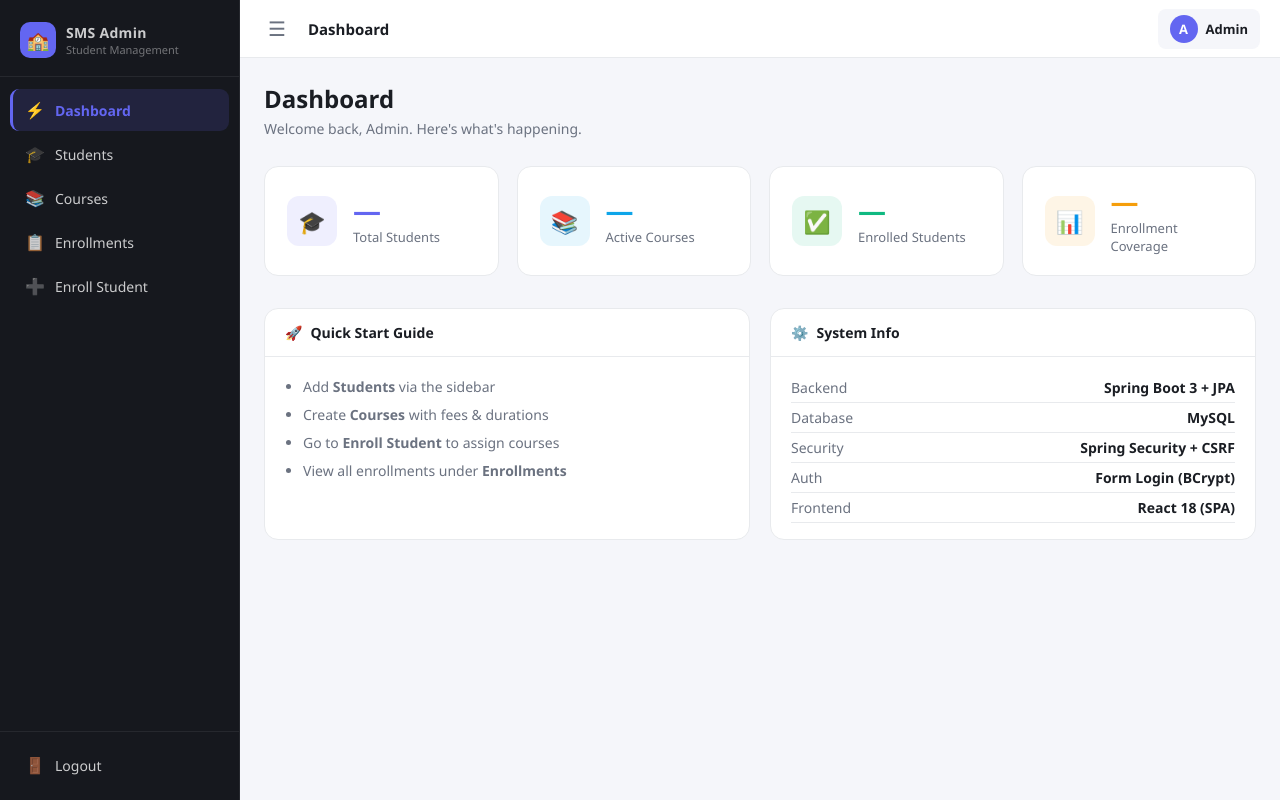
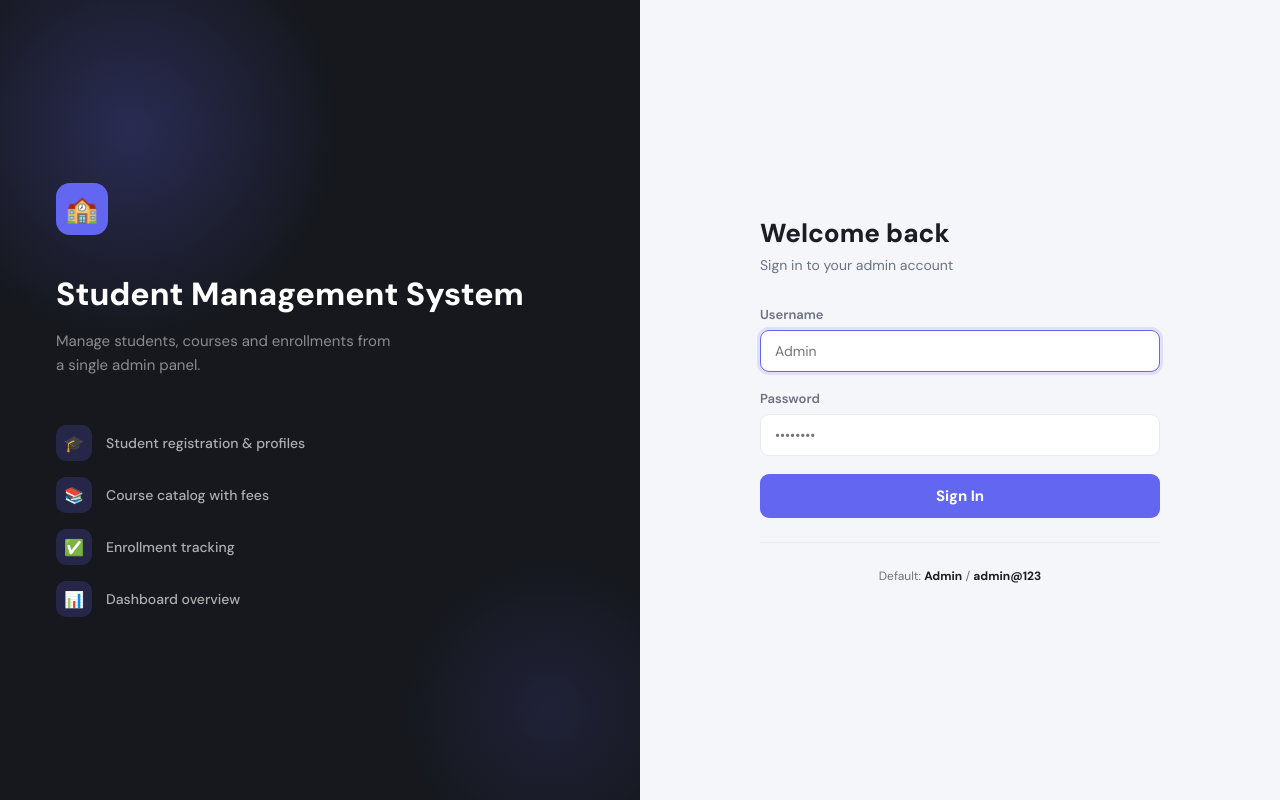
Before and after one commit to JGRex-Joy/student-management-frontend, a React (Vite) app: page / in a window 1280 px wide. Built offline with nearby package versions, Linux system fonts and the light colour scheme; no server answers.

Commit message:
almost finished

```diff
--- a/src/App.jsx
+++ b/src/App.jsx
@@ -52,10 +52,9 @@
 
 export default function App() {
   const [view, setView] = useState('dashboard');
-  // React controls routing — no server-side pages needed
-  const [page, setPage] = useState(
-    window.location.pathname === '/login' ? 'login' : 'app'
-  );
+  // Always start on login — user must authenticate first.
+  // After successful login, onSuccess() switches to 'app'.
+  const [page, setPage] = useState('login');
 
   if (page === 'login') {
     return (
@@ -69,7 +68,7 @@
   return (
     <>
       <style>{GLOBAL_CSS}</style>
-      <Layout activeView={view} onNavigate={setView}>
+      <Layout activeView={view} onNavigate={setView} onLogout={() => setPage('login')}>
         {view === 'dashboard'   && <Dashboard />}
         {view === 'students'    && <Students />}
         {view === 'courses'     && <Courses />}
--- a/src/components/layout/Layout.jsx
+++ b/src/components/layout/Layout.jsx
@@ -1,4 +1,5 @@
 import { useState } from 'react';
+import { authApi } from '../../api/client';
 
 const NAV = [
   { icon: '⚡', label: 'Dashboard', view: 'dashboard' },
@@ -8,8 +9,14 @@
   { icon: '➕', label: 'Enroll Student', view: 'enroll' },
 ];
 
-export function Layout({ children, activeView, onNavigate }) {
+export function Layout({ children, activeView, onNavigate, onLogout }) {
   const [sidebarOpen, setSidebarOpen] = useState(true);
+
+  async function handleLogout() {
+    // POST /logout to invalidate session on server, then show login page
+    await fetch('/logout', { method: 'POST', credentials: 'include' });
+    onLogout(); // switch App back to 'login' state — no full page reload
+  }
 
   return (
     <div style={{ display: 'flex', minHeight: '100vh', background: 'var(--bg)' }}>
@@ -55,11 +62,9 @@
           ))}
         </nav>
 
-        {/* Logout */}
+        {/* Logout — button, not <a href>, to avoid GET /logout */}
         <div style={{ padding: '12px 10px', borderTop: '1px solid var(--sidebar-border)' }}>
-          <a href="/logout" style={{ textDecoration: 'none' }}>
-            <NavItem icon="🚪" label="Logout" />
-          </a>
+          <NavItem icon="🚪" label="Logout" onClick={handleLogout} />
         </div>
       </aside>
 
```
